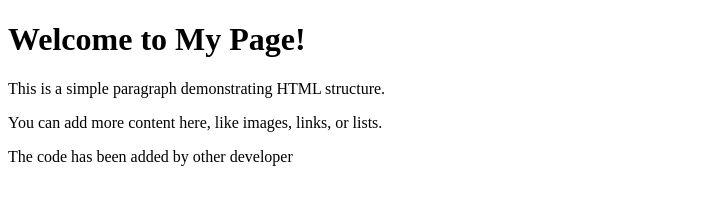
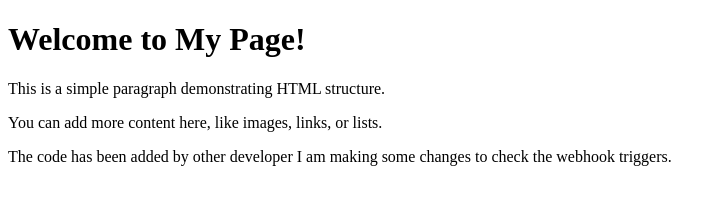
Before and after one commit to belikeaffu/MyFirstRepo, a plain HTML site: page index.html in a window 1280 px wide. Shown: the whole page, without its empty margins (0-723 px from the left). Drawn offline with Linux system fonts and the light colour scheme.

Commit message:
Update index.html and added some data

```diff
--- a/index.html
+++ b/index.html
@@ -11,3 +11,4 @@
 </html>
 
 The code has been added by other developer
+I am making some changes to check the webhook triggers.
```
